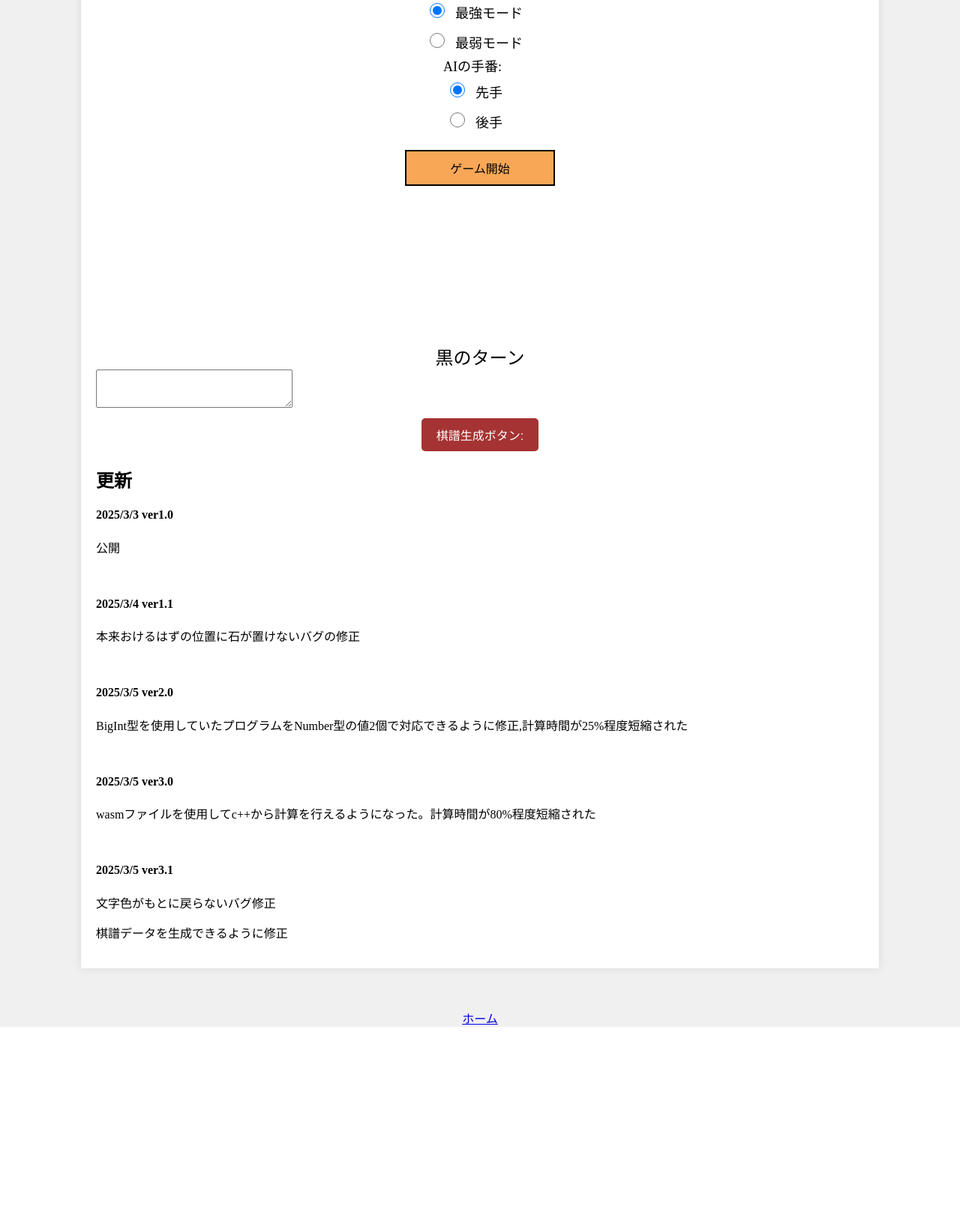
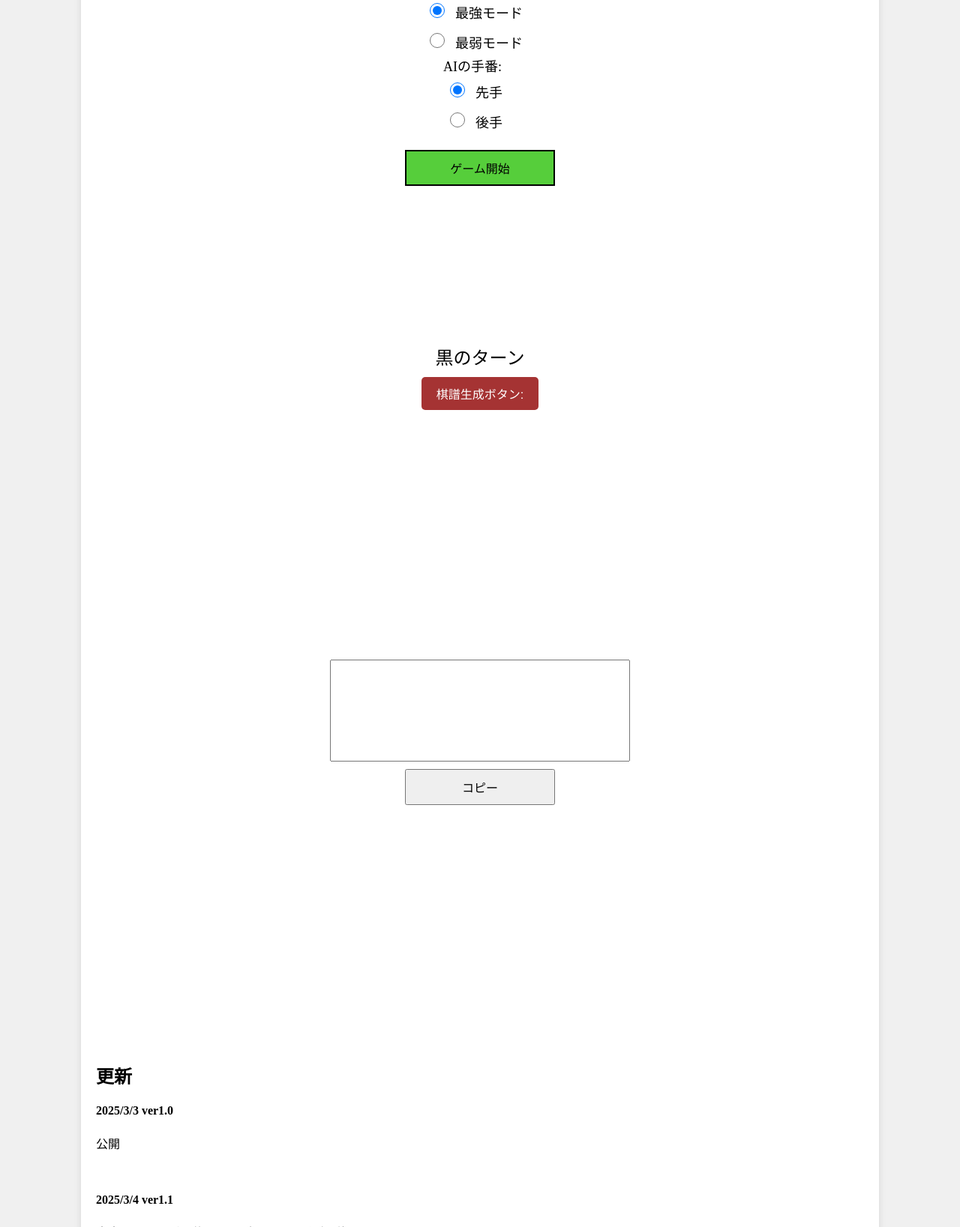
Before and after one commit to a1234441/new_site, a PHP site: page /products/othello/products1.html in a window 1280 px wide. Shown: the part 396-2033 px from the top of the page at 75% size. Before the commit the page ends 1766 px from the top, so only its background shows below. Run offline with PHP 8.4, Linux system fonts and the light colour scheme; a map, chart or similar area stays blank.

Commit message:
Add files via upload

```diff
--- a/products/othello/products1.html
+++ b/products/othello/products1.html
@@ -42,8 +42,11 @@
         </div>
         <canvas id="othelloBoard"></canvas>
         <div class="status" id="status">黒のターン</div>
-        <textarea id="outputArea" rows="3" cols="30" readonly></textarea>
         <button id="generateTextButton">棋譜生成ボタン:</button>
+        <div class="text-container">
+            <textarea id="outputArea" rows="6" cols="60" readonly></textarea>
+            <button id="copyButton">コピー</button>
+        </div>
         <h2>更新</h2>
         <h4>2025/3/3 ver1.0</h4>
         <p>公開</p>
--- a/products/othello/style.css
+++ b/products/othello/style.css
@@ -72,7 +72,7 @@ label {
 #startButton {
     width: 200px;  /* 横幅を長くする */
     margin: 20px auto; /* 上下のマージンを調整してボタンを下に配置 */
-    background-color: #f8a757;  /* 黄緑色 */
+    background-color: #56ce3b;  /* 黄緑色 */
     color: rgb(0, 0, 0);  /* ボタンの文字色を白にする */
     border: 2px solid black;  /* 縁を黒にする */
     padding: 10px;  /* 内側の余白 */
@@ -100,3 +100,31 @@ label {
 #generateTextButton:hover {
     background-color: #ff5151;
 }
+
+.text-container {
+    display: flex;
+    flex-direction: column; /* 縦並び */
+    align-items: center; /* 水平方向の中央 */
+    justify-content: center; /* 垂直方向の中央 */
+    height: 100vh; /* 画面いっぱいにする */
+    padding: 20px; /* 画面端との余白 */
+}
+
+#outputArea {
+    width: 90%; /* 最大90%の幅にする */
+    max-width: 400px; /* 画面が広い場合は最大400px */
+    padding: 10px;
+    font-size: 16px;
+    text-align: center;
+    box-sizing: border-box; /* はみ出し防止 */
+    resize: none; /* ユーザーがサイズ変更できないように */
+}
+
+#copyButton {
+    width: 90%; /* スマホでもボタンが大きすぎないように */
+    max-width: 200px; /* 画面が広い場合は最大200px */
+    padding: 10px;
+    font-size: 16px;
+    margin-top: 10px; /* テキストエリアとの間隔 */
+    cursor: pointer; /* カーソルをポインターに */
+}
```
